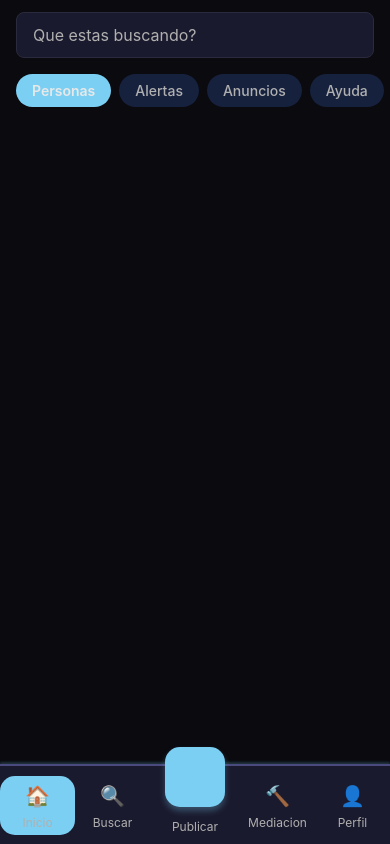
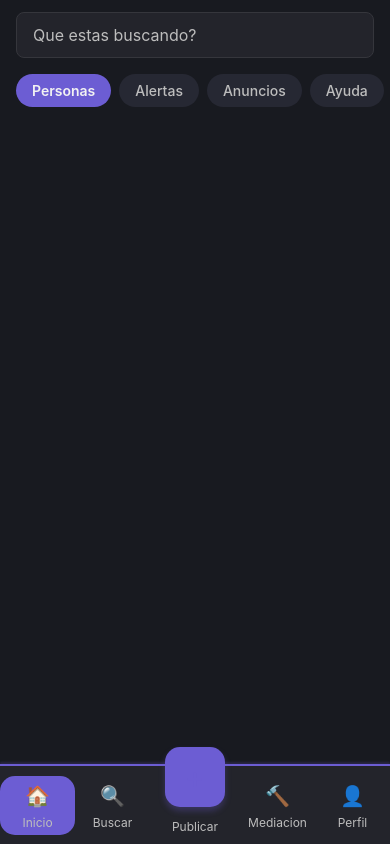
Before and after one commit to StrawberryFrappe/aricapp, a React Native app: screen /SearchScreen in a window 390 px wide. Built offline with nearby package versions, Linux system fonts and the light colour scheme.

Commit message:
feat: Update color palette for a modern and inclusive design across components

```diff
--- a/src/screens/CalendarScreen/_components/Calendar.jsx
+++ b/src/screens/CalendarScreen/_components/Calendar.jsx
@@ -146,7 +146,7 @@ const Calendar = () => {
 
 const styles = StyleSheet.create({
     container: {
-        backgroundColor: colors.white,
+        backgroundColor: colors.background,
         paddingHorizontal: spacing.lg, // Keep horizontal padding for stable width
         alignSelf: 'stretch',
     },
--- a/src/styles/commonStyles.js
+++ b/src/styles/commonStyles.js
@@ -8,50 +8,50 @@ import { StyleSheet } from 'react-native';
 
 // Color palette - Dark Theme with Techie Vibes (Base Palette Preserved)
 export const colors = {
-  // Base Palette (Flag-Derived) - Adapted for Dark Theme
-  primary: '#7BCFF3',          // Cyber Blue - Main interactive elements (was Sky Blue)
-  secondary: '#FFDB17',        // Electric Yellow - Secondary actions or highlights
-  accent: '#4D3089',           // Deep Purple - Accents, buttons, highlights (was primary)
-  highlight: '#F7AEC4',        // Neon Pink - Special highlights, notifications
-  background: '#0A0A0F',       // Deep Space Black - Main app background
+  // Sober, Elegant, Modern, Non-Binary Coded Palette
+  primary: '#6C5DD3',          // Muted Violet (modern, non-binary, elegant)
+  secondary: '#F5A623',        // Muted Amber (warm, inclusive, not gendered)
+  accent: '#2D9CDB',           // Muted Blue (modern, fresh, not gendered)
+  highlight: '#F2994A',        // Muted Orange (for highlights, not too flashy)
+  background: '#181A20',       // Deep Charcoal (sober, elegant, modern)
 
-  // Adapted Primary & Related - Dark Theme
-  primaryLight: '#A3E0FF',     // Light Cyber Blue - For tags, less emphasized primary elements
-  primaryDark: '#2B8CB8',      // Darker Blue - For pressed states, depth
+  // Light and dark variants
+  primaryLight: '#A393F7',     // Light Violet
+  primaryDark: '#4834A6',      // Deep Violet
 
-  // Dark Theme Text Colors
-  surface: '#1A1A2E',          // Dark Navy Surface - Background for cards, inputs
-  surfaceLight: '#16213E',     // Lighter Surface - Alternative card backgrounds
-  textPrimary: '#E8E8E8',      // Light Gray - Default text color (high contrast)
-  textSecondary: '#B0B0B0',    // Medium Gray - Subdued text, placeholders
-  textMuted: '#6A6A6A',        // Darker Gray - More subdued text, disabled text
-  white: '#FFFFFF',            // Pure white - For high emphasis text
-  black: '#000000',            // Pure black - For shadows, deep backgrounds
+  // Text and surface
+  surface: '#23242B',          // Slightly lighter than background for cards
+  surfaceLight: '#262833',     // For subtle contrast
+  textPrimary: '#F2F2F2',      // Almost white, high contrast
+  textSecondary: '#BDBDBD',    // Muted gray for secondary text
+  textMuted: '#828282',        // Even more muted for placeholders
+  white: '#FFFFFF',            // For icons, highlights
+  black: '#000000',            // For shadows
 
-  // Dark Theme Border & Separator Colors
-  borderLight: '#2A2A3E',      // Dark Purple-Gray - Subtle borders, dividers
-  borderDefault: '#3A3A5E',    // Medium Purple-Gray - More prominent borders
-  borderBright: '#4A4A7E',     // Brighter Border - For focus states, active elements
+  // Borders and separators
+  borderLight: '#35363C',      // Subtle border
+  borderDefault: '#44454B',    // More prominent border
+  borderBright: '#6C5DD3',     // Use primary for focus/active
 
-  // Dark Theme State & Semantic Colors
-  disabledBackground: '#1E1E1E', // Very Dark Gray - Background for disabled elements
-  disabledText: '#4A4A4A',     // Dark Gray - Text color for disabled elements
-  error: '#FF4444',            // Bright Red - Error messages, destructive actions
-  success: '#00FF88',          // Bright Green - Success states, confirmations
-  warning: '#FFAA00',          // Orange Warning - Warning states
+  // State & semantic
+  disabledBackground: '#23242B', // Slightly lighter than bg
+  disabledText: '#828282',     // Muted gray
+  error: '#EB5757',            // Muted red
+  success: '#27AE60',          // Muted green
+  warning: '#F2C94C',          // Muted yellow
 
-  // Semantic Colors - Enhanced for Dark Theme
-  semanticBlue: '#4A90E2',     // Tech Blue - Specific use (e.g., public mediation cards)
-  semanticOrange: '#FF8C42',   // Tech Orange - Specific use (e.g., private mediation cards)
-  semanticPurple: '#8B5CF6',   // Tech Purple - Additional semantic color
+  // Semantic (for cards, tags, etc.)
+  semanticBlue: '#56CCF2',     // Soft blue
+  semanticOrange: '#F2994A',   // Soft orange
+  semanticPurple: '#BB6BD9',   // Soft purple
 
-  // Matrix/Hacker Theme Accents
-  matrix: '#00FF41',           // Matrix Green - For special tech indicators
-  neon: '#FF0080',            // Hot Pink - For ultra-bright highlights
+  // Modern accent
+  teal: '#43E6C2',             // Modern teal accent
+  pink: '#EB6F92',             // Muted pink accent
 
-  // Legacy aliases - Updated for dark theme
-  border: '#3A3A5E',           // Alias for borderDefault
-  tagBackground: '#A3E0FF',    // Alias for primaryLight
+  // Legacy aliases
+  border: '#44454B',           // Alias for borderDefault
+  tagBackground: '#A393F7',    // Alias for primaryLight
 };
 
 // Common style objects
```
